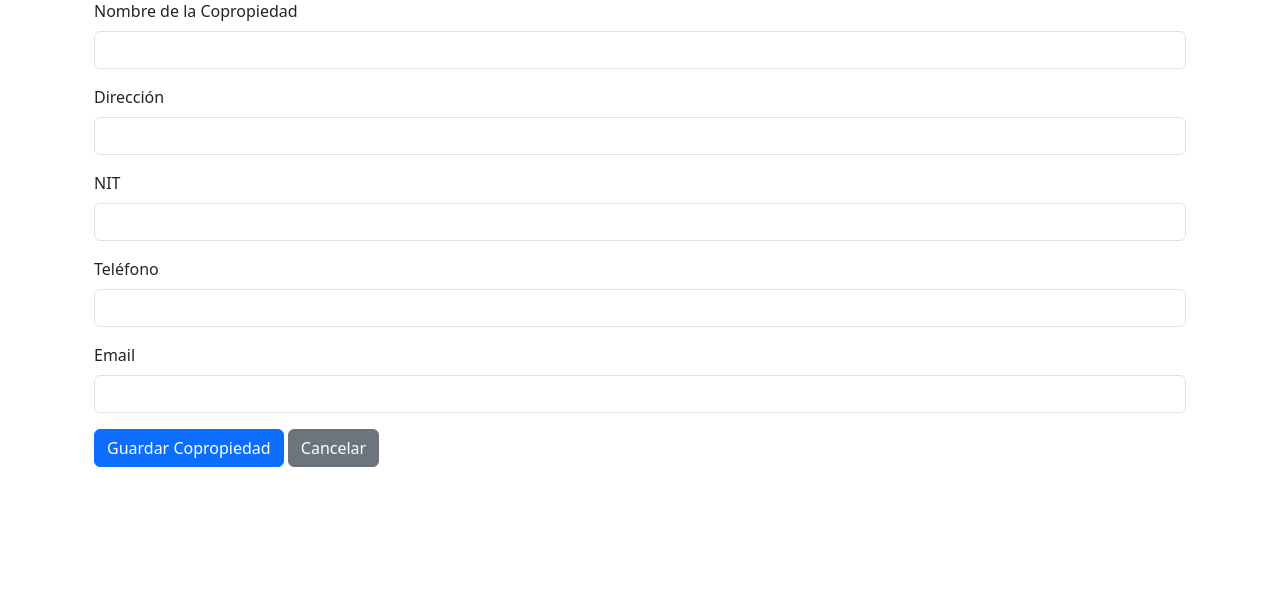
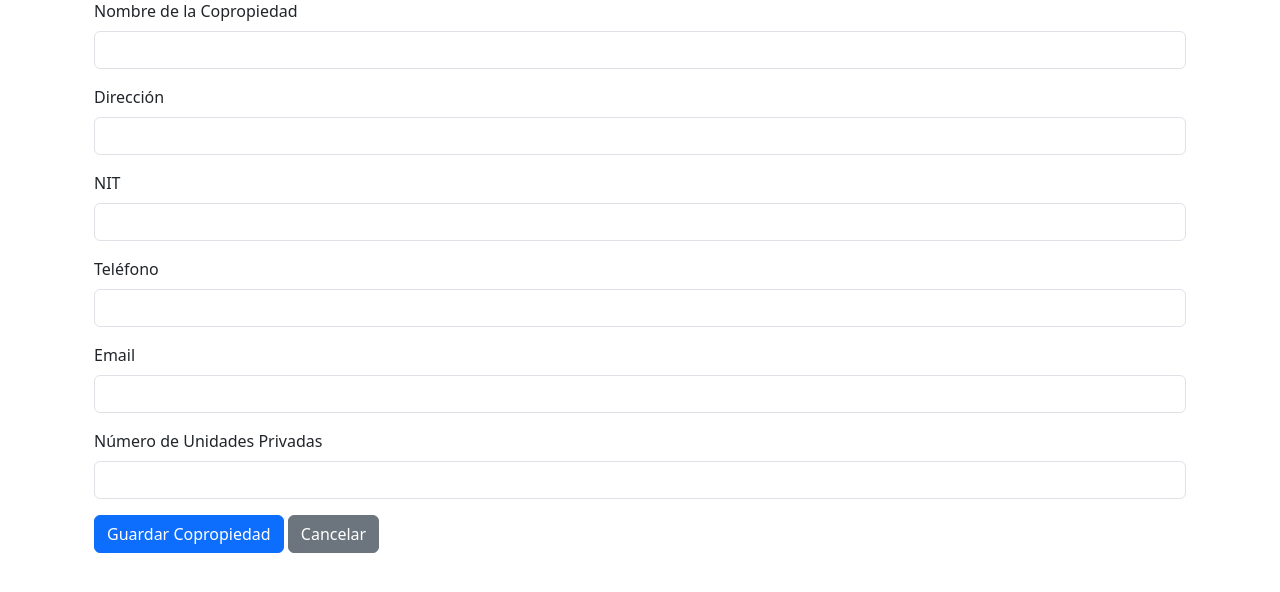
Before and after one commit to dquesada777/FormularioGJ, a Flask app: page /copropiedades/new in a window 1280 px wide. Shown: the part 161-753 px from the top of the page. Run offline with Flask 3, Linux system fonts and the light colour scheme; a user stored in the database is signed in; some libraries are stand-ins or nearby versions.

Commit message:
Cambio en Formulario_campos_modelos_y_agrupar_por

```diff
--- a/app/forms.py
+++ b/app/forms.py
@@ -31,6 +31,7 @@ class CopropiedadForm(FlaskForm):
     nit = StringField('NIT', validators=[Optional(), Length(max=20)])
     telefono = StringField('Teléfono', validators=[Optional(), Length(max=50)])
     email = StringField('Email', validators=[Optional(), Email(), Length(max=120)])
+    numero_unidades = IntegerField('Número de Unidades Privadas', validators=[Optional(), NumberRange(min=1)])
     submit = SubmitField('Guardar Copropiedad')
 
 class DataEntryForm(FlaskForm):
@@ -44,9 +45,21 @@ class DataEntryForm(FlaskForm):
 
 
     inmueble = StringField('Inmueble (Ej: Apto 101, Torre 1)', validators=[DataRequired(), Length(max=200)])
-    modelo = StringField('Modelo (Ej: Tipo A, Estándar)', validators=[Optional(), Length(max=100)])
+    modelo_choices = [
+        ('individual', 'Individual'),
+        ('principal', 'Principal'),
+        ('dependiente', 'Dependiente')
+    ]
+    modelo = SelectField('Modelo', choices=modelo_choices, validators=[DataRequired()])
+
+    agrupar_por_choices = [
+        ('inmueble', 'Inmueble'),
+        ('propietario', 'Propietario'),
+
+    ]
+    agrupar_por = SelectField('Agrupar Por', choices=agrupar_por_choices, validators=[DataRequired()])
+
     principal = BooleanField('¿Es Inmueble Principal?')
-    agrupar_por = StringField('Agrupar Por (Ej: Interior, Bloque)', validators=[Optional(), Length(max=100)])
     matricula = StringField('Matrícula Inmobiliaria', validators=[DataRequired(), Length(max=100)])
     telefono = StringField('Teléfono de Contacto', validators=[DataRequired(), Length(min=7, max=50)])
     coeficiente = FloatField('Coeficiente (Ej: 0.0123)', validators=[Optional(), NumberRange(min=0, max=1)])
--- a/app/models.py
+++ b/app/models.py
@@ -32,6 +32,7 @@ class Copropiedad(db.Model):
     telefono = db.Column(db.String(50), nullable=True)
     email = db.Column(db.String(120), nullable=True)
     fecha_creacion = db.Column(db.Date, default=db.func.current_date())
+    numero_unidades = db.Column(db.Integer, nullable=True)
 
      # Relación con PropiedadData
     propiedades = db.relationship('PropiedadData', backref='copropiedad', lazy=True)
--- a/app/routes.py
+++ b/app/routes.py
@@ -138,7 +138,8 @@ def new_copropiedad():
             direccion=form.direccion.data,
             nit=form.nit.data,
             telefono=form.telefono.data,
-            email=form.email.data
+            email=form.email.data,
+            numero_unidades=form.numero_unidades.data
         )
         db.session.add(copropiedad)
         db.session.commit()
@@ -157,6 +158,7 @@ def edit_copropiedad(id):
         copropiedad.nit = form.nit.data
         copropiedad.telefono = form.telefono.data
         copropiedad.email = form.email.data
+        copropiedad.numero_unidades = form.numero_unidades.data
         db.session.commit()
         flash(f'Copropiedad {copropiedad.nombre} actualizada exitosamente.', 'success')
         return redirect(url_for('main.list_copropiedades'))
--- a/app/templates/copropiedades/form.html
+++ b/app/templates/copropiedades/form.html
@@ -68,6 +68,18 @@
         </div>
 
         <div class="mb-3">
+            {{ form.numero_unidades.label(class="form-label") }}
+            {{ form.numero_unidades(class="form-control" + (" is-invalid" if form.numero_unidades.errors else "")) }}
+            {% if form.numero_unidades.errors %}
+                <div class="invalid-feedback">
+                    {% for error in form.numero_unidades.errors %}
+                        {{ error }}
+                    {% endfor %}
+                </div>
+            {% endif %}
+        </div>
+
+        <div class="mb-3">
             {{ form.submit(class="btn btn-primary") }}
             <a href="{{ url_for('main.list_copropiedades') }}" class="btn btn-secondary">Cancelar</a>
         </div>
```
Also changed, not shown: update_models.py (added, +19 -0 lines), instance/app.db.
